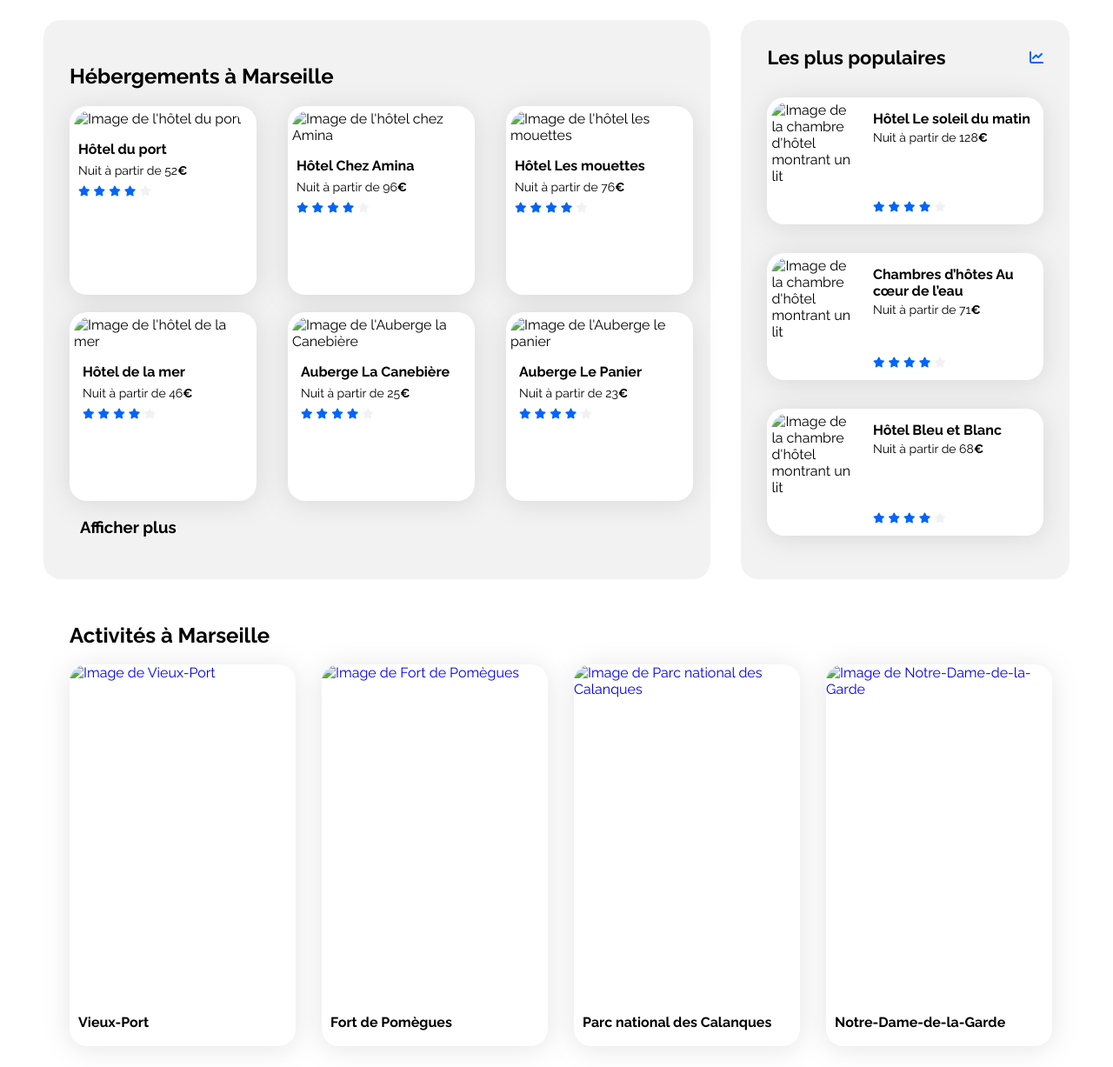
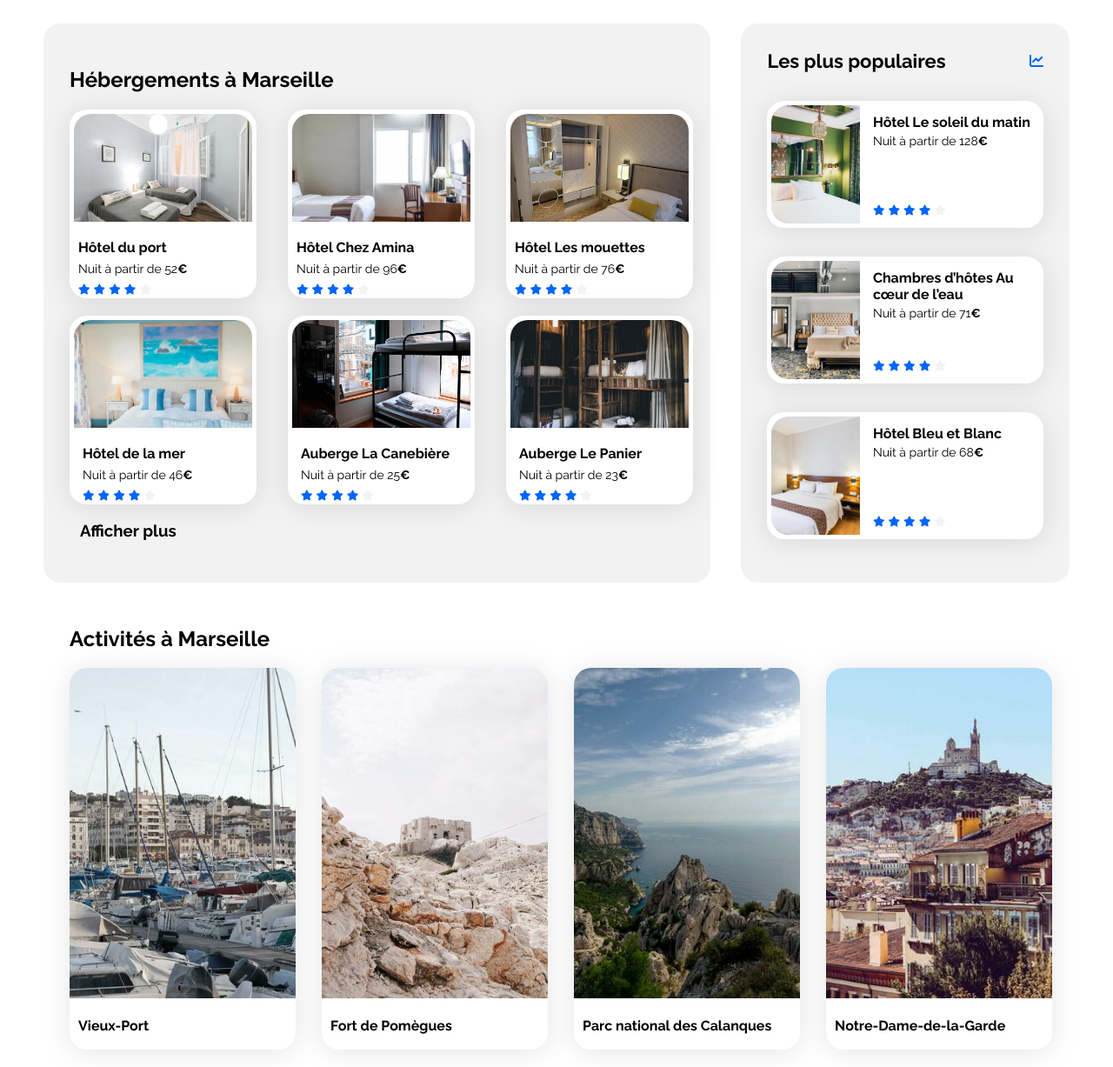
Before and after one commit to IlonaTG/Booki, a plain HTML site: page index.html in a window 1280 px wide. Shown: the part 345-1572 px from the top of the page at 87% size. Drawn offline with Linux system fonts and the light colour scheme.

Commit message:
changement url

```diff
--- a/index.html
+++ b/index.html
@@ -20,7 +20,7 @@
         <header>
             <nav>
                 <div class="logo">
-                    <img src="Tsivunchyk_Ilona_3_images_092023/logo/Booki.png"
+                    <img src="/images/logo/Booki.png"
                     alt="logo Booki deskpot standard"/>
                 </div>
                 <div class="nav">
@@ -81,7 +81,7 @@
                         <div class="hebergements-cards-line-one">
                             <a href="#">
                                 <article class="card">
-                                    <img src="./Tsivunchyk_Ilona_3_images_092023/hebergements/fred-kleber.jpg" alt="Image de l'hôtel du port"/>
+                                    <img src="/images/hebergements/fred-kleber.jpg" alt="Image de l'hôtel du port"/>
                                     <div class="card-contect">
                                     <div class="card-txt">
                                         <h3 class="card-title">Hôtel du port</h3>
@@ -100,7 +100,7 @@
                             </a>
                             <a href="#">
                                 <article class="card">
-                                    <img src="./Tsivunchyk_Ilona_3_images_092023/hebergements/febrian-zakaria.jpg" alt="Image de l'hôtel chez Amina" />
+                                    <img src="/images/hebergements/febrian-zakaria.jpg" alt="Image de l'hôtel chez Amina" />
                                     <div class="card-contect">
                                     <div class="card-txt">
                                         <h3 class="card-title">Hôtel Chez Amina</h3>
@@ -119,7 +119,7 @@
                             </a>
                             <a href="#">
                                 <article class="card">
-                                    <img src="./Tsivunchyk_Ilona_3_images_092023/hebergements/reisetopia.jpg" alt="Image de l'hôtel les mouettes" />
+                                    <img src="/images/hebergements/reisetopia.jpg" alt="Image de l'hôtel les mouettes" />
                                     <div class="card-contect">
                                     <div class="card-txt">
                                         <h3 class="card-title">Hôtel Les mouettes</h3>
@@ -140,7 +140,7 @@
                         <div class="hebergements-cards-line-two">
                             <a href="#">
                                 <article class="card">
-                                    <img src="./Tsivunchyk_Ilona_3_images_092023/hebergements/annie-spratt.jpg" alt="Image de l'hôtel de la mer" />
+                                    <img src="/images/hebergements/annie-spratt.jpg" alt="Image de l'hôtel de la mer" />
                                     <div class="card-contect">
                                     <div class="card-txt">
                                         <h3 class="card-title">Hôtel de la mer</h3>
@@ -159,7 +159,7 @@
                             </a>
                             <a href="#">
                                 <article class="card">
-                                    <img src="./Tsivunchyk_Ilona_3_images_092023/hebergements/marcus-loke.jpg" alt="Image de l'Auberge la Canebière " />
+                                    <img src="/images/hebergements/marcus-loke.jpg" alt="Image de l'Auberge la Canebière " />
                                     <div class="card-contect">
                                     <div class="card-txt">
                                         <h3 class="card-title">Auberge La Canebière</h3>
@@ -178,7 +178,7 @@
                             </a>
                             <a href="#">
                                 <article class="card">
-                                    <img src="./Tsivunchyk_Ilona_3_images_092023/hebergements/nicate-lee.jpg" alt="Image de l'Auberge le panier " />
+                                    <img src="/images/hebergements/nicate-lee.jpg" alt="Image de l'Auberge le panier " />
                                     <div class="card-contect">
                                         <div class="card-txt">
                                             <h3 class="card-title">Auberge Le Panier</h3>
@@ -212,7 +212,7 @@
                     <div class="populaires-cards">
                         <a href="#">
                             <article class="card">
-                                <img src="./Tsivunchyk_Ilona_3_images_092023/hebergements/emile-guillemot.jpg" alt="Image de la chambre d'hôtel montrant un lit">
+                                <img src="/images/hebergements/emile-guillemot.jpg" alt="Image de la chambre d'hôtel montrant un lit">
                                 <div class="card-content">
                                     <div class="card-txt">
                                         <h3 class="card-title">Hôtel Le soleil du matin</h3>
@@ -231,7 +231,7 @@
                         </a>
                         <a href="#">
                             <article class="card">
-                                <img src="./Tsivunchyk_Ilona_3_images_092023/hebergements/aw-creative.jpg" alt="Image de la chambre d'hôtel montrant un lit">
+                                <img src="/images/hebergements/aw-creative.jpg" alt="Image de la chambre d'hôtel montrant un lit">
                                 <div class="card-content">
                                     <div class="card-txt">
                                         <h3 class="card-title">Chambres d’hôtes Au cœur de l’eau</h3>
@@ -250,7 +250,7 @@
                         </a>
                         <a href="#">
                             <article class="card">
-                                <img src="./Tsivunchyk_Ilona_3_images_092023/hebergements/febrian-zakaria2.jpg" alt="Image de la chambre d'hôtel montrant un lit">
+                                <img src="/images/hebergements/febrian-zakaria2.jpg" alt="Image de la chambre d'hôtel montrant un lit">
                                 <div class="card-content">
                                     <div class="card-txt">
                                         <h3 class="card-title">Hôtel Bleu et Blanc</h3>
@@ -277,7 +277,7 @@
                 <div class="activites-cards">
                     <a href="#">
                         <article class="card">
-                            <img src="./Tsivunchyk_Ilona_3_images_092023/activites/reno-laithienne.jpg" alt="Image de Vieux-Port"/>
+                            <img src="/images/activites/reno-laithienne.jpg" alt="Image de Vieux-Port"/>
                                 <div class="card-name">
                                     <h4>Vieux-Port</h4>
                                 </div>
@@ -285,7 +285,7 @@
                     </a>
                     <a href="#">
                         <article class="card">
-                            <img src="./Tsivunchyk_Ilona_3_images_092023/activites/paul-hermann.jpg" alt="Image de Fort de Pomègues"/>
+                            <img src="/images/activites/paul-hermann.jpg" alt="Image de Fort de Pomègues"/>
                                 <div class="card-name">
                                     <h4>Fort de Pomègues</h4>
                                 </div>
@@ -293,7 +293,7 @@
                     </a>
                     <a href="#">
                         <article class="card">
-                            <img src="./Tsivunchyk_Ilona_3_images_092023/activites/kilyan-sockalingum.jpg" alt="Image de Parc national des Calanques"/>
+                            <img src="/images/activites/kilyan-sockalingum.jpg" alt="Image de Parc national des Calanques"/>
                                 <div class="card-name">
                                     <h4>Parc national des Calanques</h4>
                                 </div>
@@ -301,7 +301,7 @@
                     </a>
                     <a href="#">
                         <article class="card">
-                            <img src="./Tsivunchyk_Ilona_3_images_092023/activites/florian-wehde.jpg" alt="Image de Notre-Dame-de-la-Garde"/>
+                            <img src="/images/activites/florian-wehde.jpg" alt="Image de Notre-Dame-de-la-Garde"/>
                                 <div class="card-name">
                                     <h4>Notre-Dame-de-la-Garde</h4>
                                 </div>
```
Also changed, not shown: images/activites/florian-wehde.jpg (renamed from images/Tsivunchyk_Ilona_3_images_092023/activites/florian-wehde.jpg), images/activites/kilyan-sockalingum.jpg (renamed from images/Tsivunchyk_Ilona_3_images_092023/activites/kilyan-sockalingum.jpg), images/activites/paul-hermann.jpg (renamed from images/Tsivunchyk_Ilona_3_images_092023/activites/paul-hermann.jpg), images/activites/reno-laithienne.jpg (renamed from images/Tsivunchyk_Ilona_3_images_092023/activites/reno-laithienne.jpg), images/hebergements/annie-spratt.jpg (renamed from images/Tsivunchyk_Ilona_3_images_092023/hebergements/annie-spratt.jpg), images/hebergements/aw-creative.jpg (renamed from images/Tsivunchyk_Ilona_3_images_092023/hebergements/aw-creative.jpg), images/hebergements/emile-guillemot.jpg (renamed from images/Tsivunchyk_Ilona_3_images_092023/hebergements/emile-guillemot.jpg), images/hebergements/febrian-zakaria.jpg (renamed from images/Tsivunchyk_Ilona_3_images_092023/hebergements/febrian-zakaria.jpg), images/hebergements/febrian-zakaria2.jpg (renamed from images/Tsivunchyk_Ilona_3_images_092023/hebergements/febrian-zakaria2.jpg), images/hebergements/fred-kleber.jpg (renamed from images/Tsivunchyk_Ilona_3_images_092023/hebergements/fred-kleber.jpg), images/hebergements/marcus-loke.jpg (renamed from images/Tsivunchyk_Ilona_3_images_092023/hebergements/marcus-loke.jpg), images/hebergements/nicate-lee.jpg (renamed from images/Tsivunchyk_Ilona_3_images_092023/hebergements/nicate-lee.jpg), images/hebergements/reisetopia.jpg (renamed from images/Tsivunchyk_Ilona_3_images_092023/hebergements/reisetopia.jpg), images/logo/Booki.png (renamed from images/Tsivunchyk_Ilona_3_images_092023/logo/Booki.png), 1 more files.
